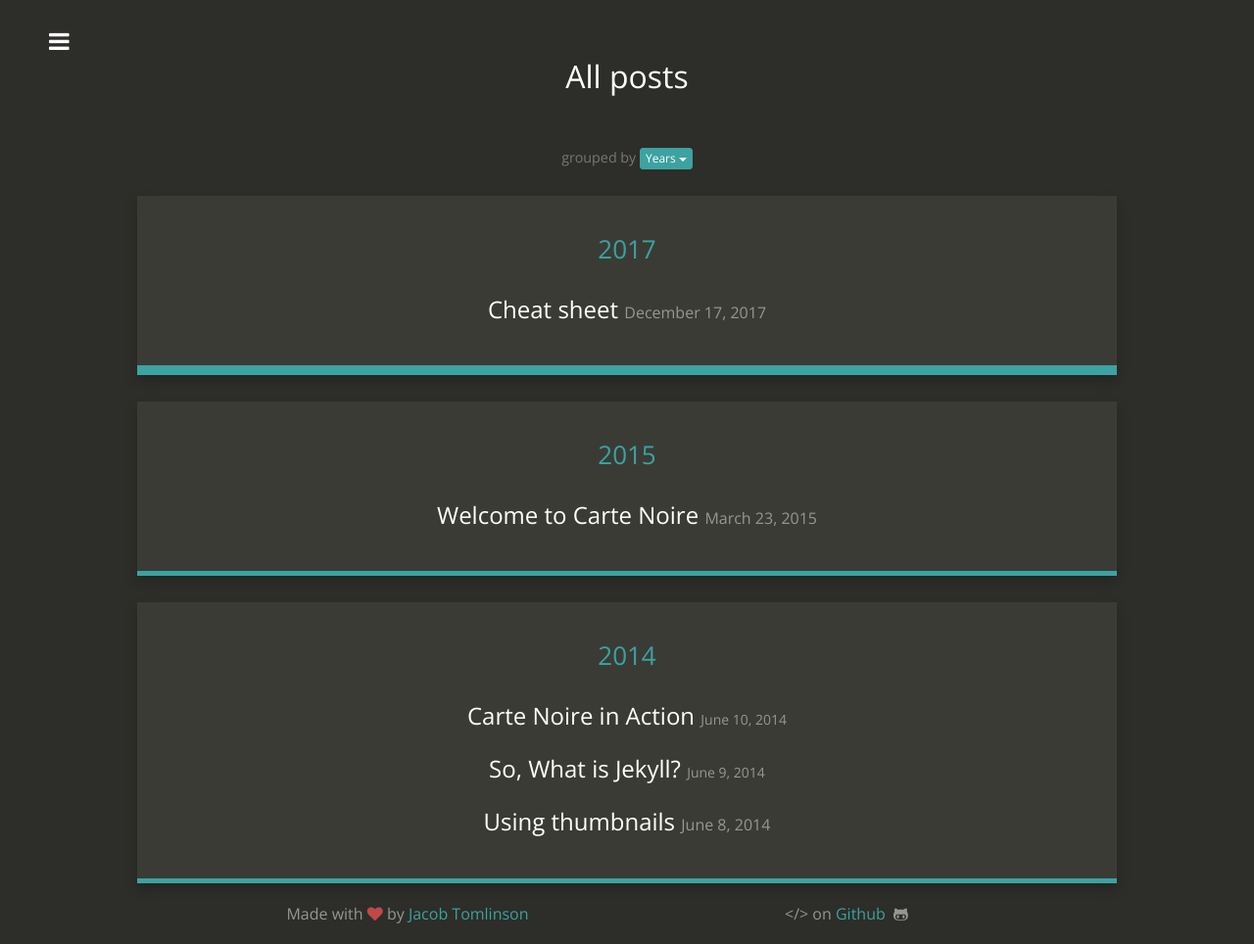
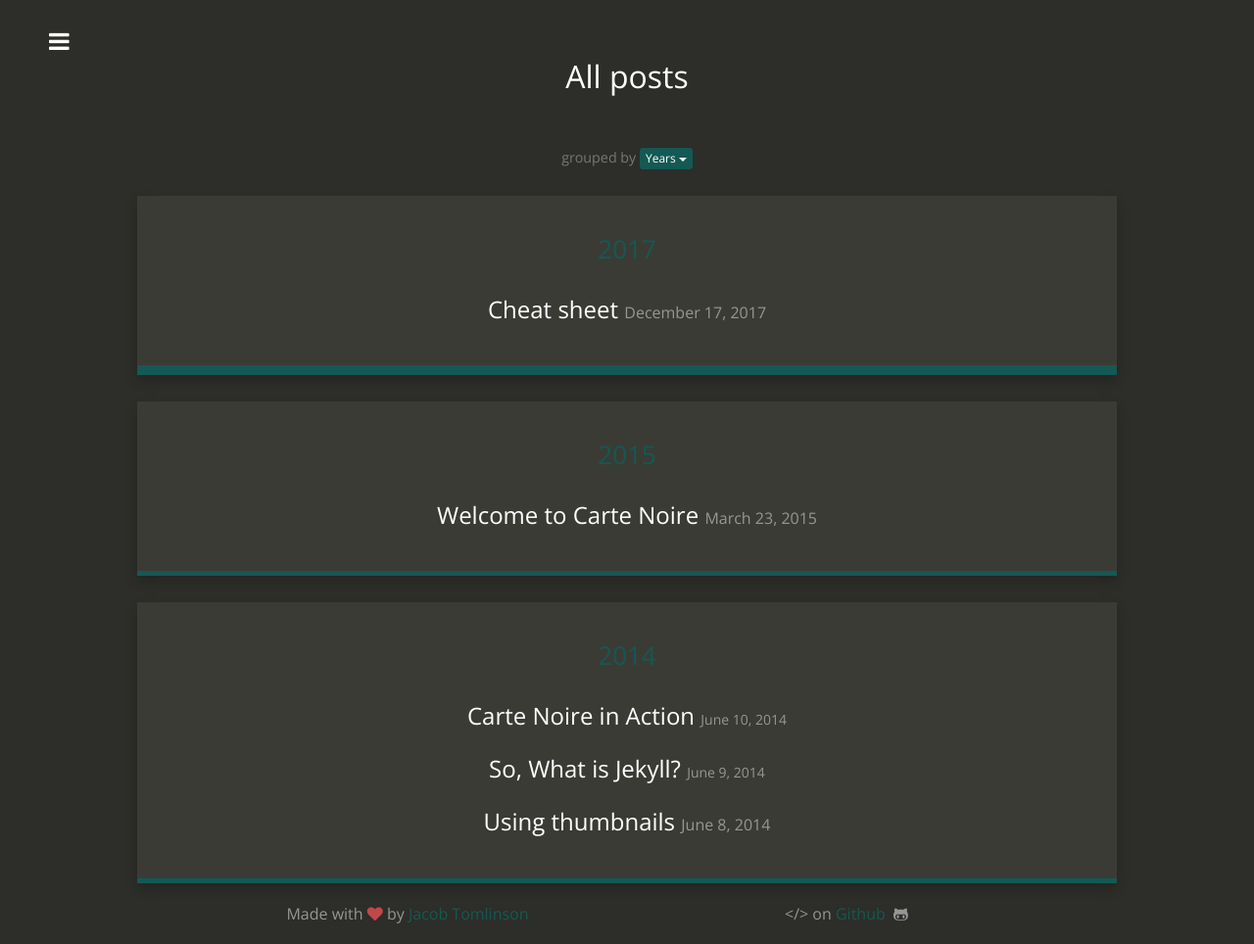
Before and after one commit to cau-data/cau-data.github.io, a Jekyll site: the page built from posts.html, in a window 1280 px wide. Shown: the whole page at 98% size. Built offline with Jekyll 4.4.1, drawn with Linux system fonts in a browser that asks for light colours; nearby versions of some CDN libraries.

Commit message:
Update style.scss

```diff
--- a/css/style.scss
+++ b/css/style.scss
@@ -21,7 +21,8 @@ $dark:           #2D2D29;
 $medium:         #3B3B35;
 $light-medium:   #969696;
 $dark-blue:      #215A6D;
-$light-blue:     #3CA2A2;
+/*$light-blue:     #3CA2A2;*/
+$light-blue:	 #145954;
 $green:          #92C7A3;
 $light:          #DFECE6;
 $white:          #FFFFFF;
```
